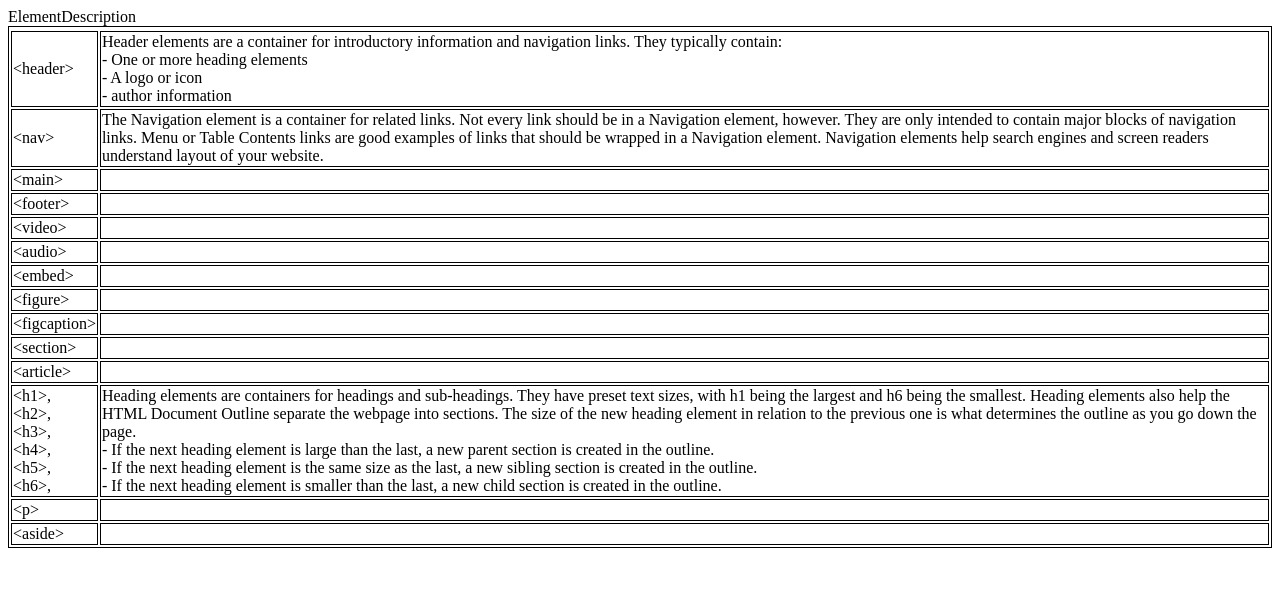
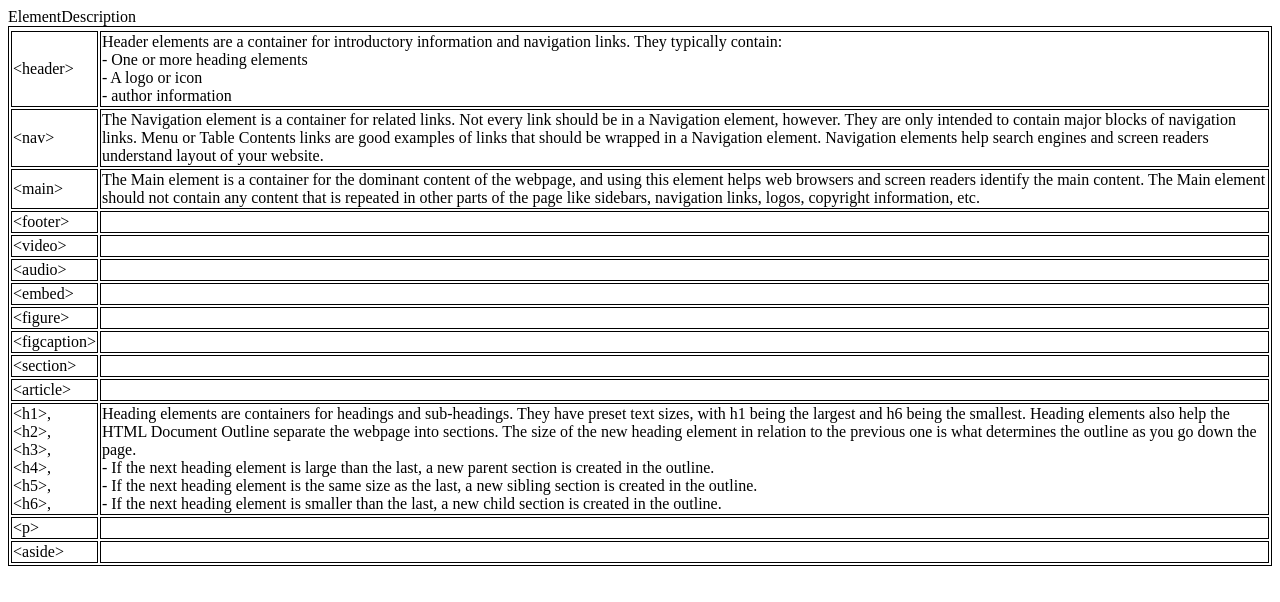
Before and after one commit to lofiandcode/codecademy-semantic-html-cheatsheet, a plain HTML site: page index.html in a window 1280 px wide. Drawn offline with Linux system fonts and the light colour scheme.

Commit message:
Fill in description of Main element

```diff
--- a/index.html
+++ b/index.html
@@ -30,7 +30,9 @@
         </tr>
         <tr>
           <td>&lt;main&gt;</td>
-          <td></td>
+          <td>
+            The Main element is a container for the dominant content of the webpage, and using this element helps web browsers and screen readers identify the main content. The Main element should not contain any content that is repeated in other parts of the page like sidebars, navigation links, logos, copyright information, etc.
+          </td>
         </tr>
         <tr>
           <td>&lt;footer&gt;</td>
```
